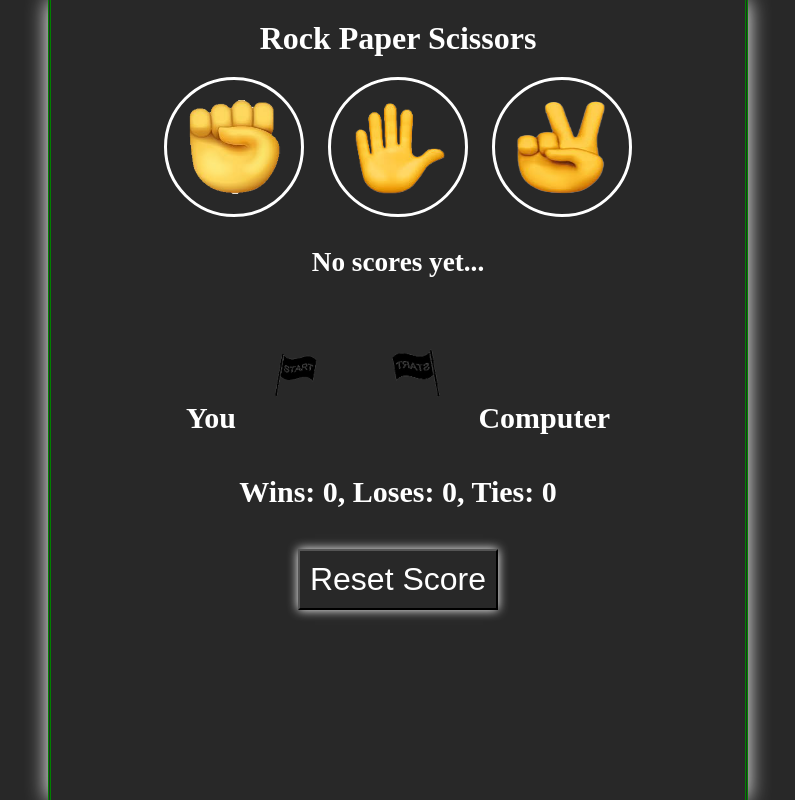
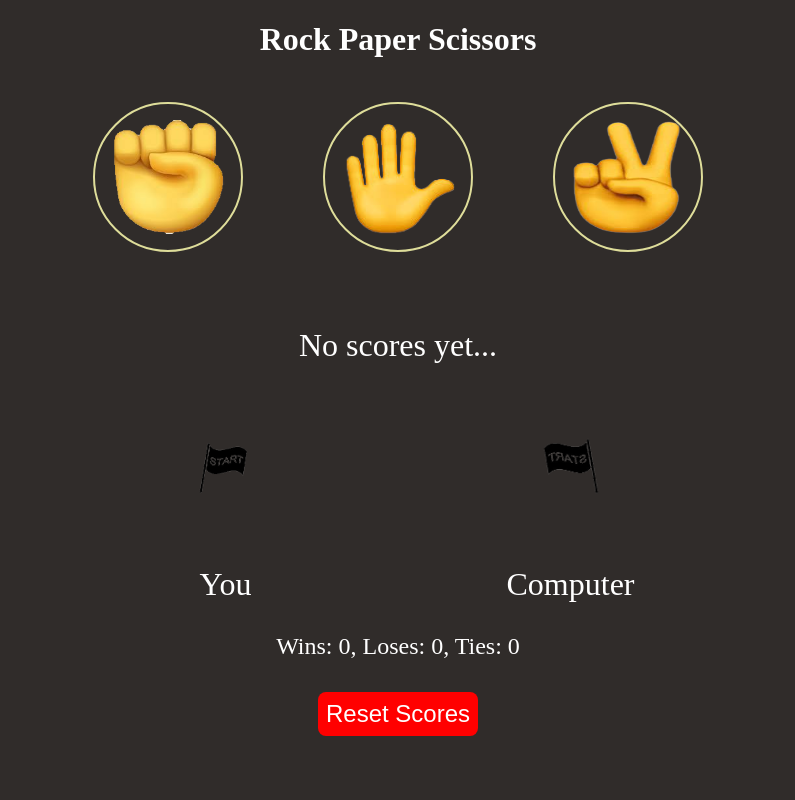
Before and after one commit to abduldansani/rock-paper-scissors, a plain HTML site: page index.html in a window 1280 px wide. Shown: the whole page, without its empty margins (242-1037 px from the left). Drawn offline with Linux system fonts and the light colour scheme.

Commit message:
Updated Game

```diff
--- a/CSS/style.css
+++ b/CSS/style.css
@@ -1,64 +1,92 @@
-*{
+* {
+    margin: 0;
     padding: 0;
-    margin: 0;
     box-sizing: border-box;
 }
 
 body {
-    background-color: hsla(0, 0%, 0%, 0.842);
+    margin: 0 auto;
+    height: 100vh;
+    width: 100vw;
+    max-width: 700px;
+    background-color: #302c2a;
     color: white;
-    max-width: 700px;
-    border-left: 3px double green;
-    border-right: 3px double green;
-    min-height: 100vh;
-    margin: 0 auto;
-    text-align: center;
-    box-shadow: 0 0 20px white;
+    padding: 5px;
 }
 
 h1 {
-    font-weight: bolder;
-    padding: 20px;
+    margin-top: 1rem;
+    text-align: center;
 }
-button {
-    cursor: pointer;
+
+.playButtons {
+    height: 30%;
+    display: flex;
+    align-items: center;
+    justify-content: space-around;
 }
 
 .playButton {
-    width: 140px;
-    height: 140px;
     background-color: transparent;
-    margin: 0 10px;
-    border: 3px solid white;
+    border: 2px solid rgb(222, 221, 154);
     border-radius: 50%;
-    padding: 20px;
-}
-.playButton img {
+    padding: 1rem;
+    margin: 5px;
     width: 100%;
     height: 100%;
+    max-height: 150px;
+    max-width: 150px;
 }
 
-.scoreParagraph {
-    margin: 30px auto;
-    font-size: 1.7rem;
-    font-weight: bold;
-}
-.moves_paragraph, .final_scores {
-    font-size: 30px;
-    font-weight: bold;
-    margin: 40px auto;
-}
-.moves_paragraph img {
-    width: 70px;
-    height: 70px;
-    margin: 20px;
-    z-index: 1;
+.playButton img {
+    height: 100%;
+    width: 100%;
+
 }
 
-.reset_score {
+#resultParagraph {
+    text-align: center;
     font-size: 2rem;
-    padding: 10px;
-    background-color: transparent;
+    margin: 2rem;
+}
+
+.moves {
+    display: grid;
+    grid-template-columns: repeat(2, 1fr);
+    height: 30%;
+}
+
+.move {
+    display: flex;
+    flex-direction: column;
+    align-items: center;
+    justify-content: space-around;
+}
+
+.move img {
+    height: 80px;
+    width: 80px;
+}
+
+.move p {
+    font-size: 2rem;
+}
+
+#final_scores {
+    text-align: center;
+    font-size: 1.5rem;
+}
+
+.reset {
+    width: fit-content;
+    margin: 2rem auto;
+}
+
+#reset_scores {
+    padding: 0.5rem;
+    font-size: 1.5rem;
     color: white;
-    box-shadow: 0 0 10px white;
+    background-color: red;
+    border: none;
+    border-radius: 0.5rem;
 }
--- a/JS/script.js
+++ b/JS/script.js
@@ -1,8 +1,23 @@
+// HTML elements
+const playRock = document.querySelector('#rock');
+const playPaper = document.querySelector('#paper');
+const playScissors = document.querySelector('#scissors');
+const resultParagraph = document.querySelector('#resultParagraph');
+const scoresParagraph = document.querySelector('#final_scores');
+const resetButton = document.querySelector('#reset_scores');
+
 let scores = JSON.parse(localStorage.getItem('total_scores')) || {wins : 0, loses : 0, ties : 0}
+updateScore();
+colorScores();
 
 
-updateScore();
-function playgame(playerMove) {
+// Calling functions
+playRock.addEventListener("click", () => playGame('rock'));
+playPaper.addEventListener("click", () => playGame('paper'));
+playScissors.addEventListener("click", () => playGame('scissors'));
+resetButton.addEventListener("click", () => resetScores());
+
+function playGame(playerMove) {
     let compMove = pickComputerMove()
     let result;
     if (playerMove === compMove) {
@@ -34,9 +49,10 @@ function playgame(playerMove) {
         }
     }
     localStorage.setItem('total_scores', JSON.stringify(scores));
-    document.querySelector('.scoreParagraph').innerHTML = result;
-
-    document.querySelector('.moves_paragraph'). innerHTML = `You <img src="../IMAGES/${playerMove}-emoji.png" alt="${playerMove}"> <img src="../IMAGES/${compMove}-emoji.png" alt="${compMove}"> Computer`;
+    resultParagraph.innerHTML = result;
+    document.querySelector("#you_img").src = `./IMAGES/${playerMove}-emoji.png`;
+    document.querySelector("#computer_img").src = `./IMAGES/${compMove}-emoji.png`;
+    colorResult(result)
     updateScore();
     colorScores();
 }
@@ -56,26 +72,42 @@ function pickComputerMove() {
 }
 
 function updateScore(){
-    document.querySelector('.final_scores').innerHTML = `Wins: ${scores.wins}, Loses: ${scores.loses}, Ties: ${scores.ties}`
+    scoresParagraph.innerHTML = `Wins: ${scores.wins}, Loses: ${scores.loses}, Ties: ${scores.ties}`
 }
 
-function resetScore() {
+function resetScores() {
     scores.wins = 0;
     scores.loses = 0;
     scores.ties = 0;
     localStorage.clear();
-    document.querySelector('.scoreParagraph').innerHTML = `No scores yet...`
-    document.querySelector('.moves_paragraph').innerHTML = ` You <img src="../IMAGES/you_start.png" alt=""> <img src="../IMAGES/computer_start.png" alt=""> Computer`
+    resultParagraph.innerHTML = `No scores yet...`;
+    document.querySelector('#computer_img').src = "./IMAGES/computer_start.png";
+    document.querySelector('#you_img').src = "./IMAGES/you_start.png";
     updateScore();
-    colorScores();
+    resultParagraph.style.color = "white"
+    scoresParagraph.style.color = "white";
 }
 
 function colorScores(){
+    if (scores.wins === 0 && scores.loses === 0 && scores.ties === 0) {
+        return;
+    }
+
     if (scores.wins > scores.loses){
-        document.querySelector('.final_scores').style.color = "green";
+        scoresParagraph.style.color = "green";
     } else if (scores.loses > scores.wins) {
-        document.querySelector('.final_scores').style.color = "red";
-    } else if (scores.wins == scores.loses){
-        document.querySelector('.final_scores').style.color = "yellow";
+        scoresParagraph.style.color = "red";
+    } else {
+        scoresParagraph.style.color = "yellow";
     }
 }
+
+function colorResult(result) {
+    if (result === "You Win") {
+        resultParagraph.style.color = "green";
+    } else if (result === "You Lose") {
+        resultParagraph.style.color = "red";
+    } else if (result === "Tie Game") {
+        resultParagraph.style.color = "yellow";
+    }
+}
--- a/index.html
+++ b/index.html
@@ -10,32 +10,35 @@
 
 <body>
     <h1>Rock Paper Scissors</h1>
-
-    <button class="playButton" id="rock" onclick="playgame('rock')">
+    <div class="playButtons">
+        <button class="playButton" id="rock">
             <img src="./IMAGES/rock-emoji.png" alt="rock-emoji">
         </button>
 
-    <button class="playButton" id="paper" onclick="playgame('paper')">
+        <button class="playButton" id="paper">
             <img src="./IMAGES/paper-emoji.png" alt="paper-emoji">
         </button>
 
-    <button class="playButton" id="scissors" onclick="playgame('scissors')">
+        <button class="playButton" id="scissors">
             <img src="./IMAGES/scissors-emoji.png" alt="scissors-emoji">
         </button>
+    </div>
+    <p id="resultParagraph">No scores yet...</p>
+    <div class="moves">
+        <div class="move">
+            <img id="you_img" src="./IMAGES/you_start.png" alt="">
+            <p>You</p>
+        </div>
+        <div class="move">
+            <img id="computer_img" src="./IMAGES/computer_start.png" alt="">
+            <p>Computer</p>
+        </div>
+    </div>
 
-    <p class="scoreParagraph">No scores yet...</p>
-
-    <p class="moves_paragraph">
-        You
-        <img src="./IMAGES/you_start.png" alt="">
-        <img src="./IMAGES/computer_start.png" alt="">
-        Computer
-    </p>
-
-    <p class="final_scores"></p>
-
-    <button class="reset_score" onclick="resetScore()">Reset Score</button>
+    <p id="final_scores"></p>
+<div class="reset">
+    <button id="reset_scores">Reset Scores</button>
+</div>
     <script src="./JS/script.js"></script>
 </body>
-
 </html>
```
Lines whose indentation alone changed are shown as unchanged.
